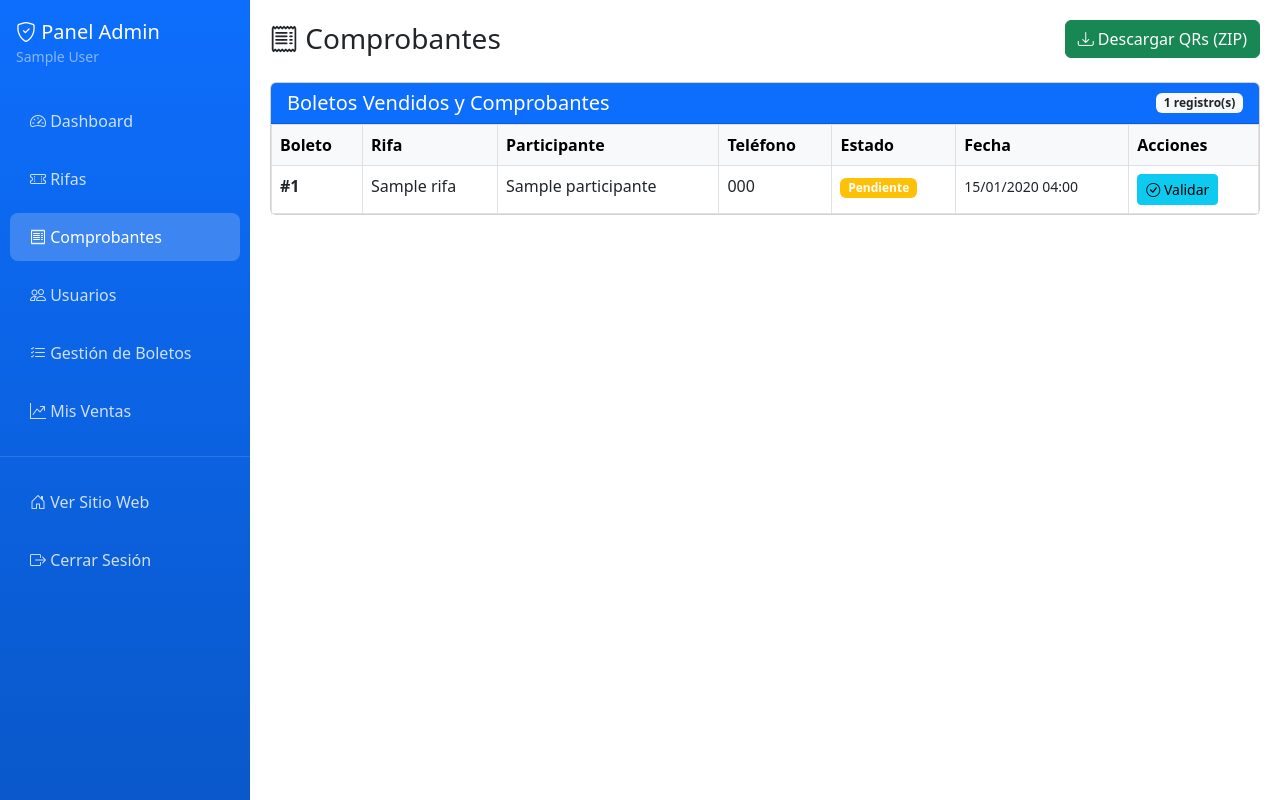
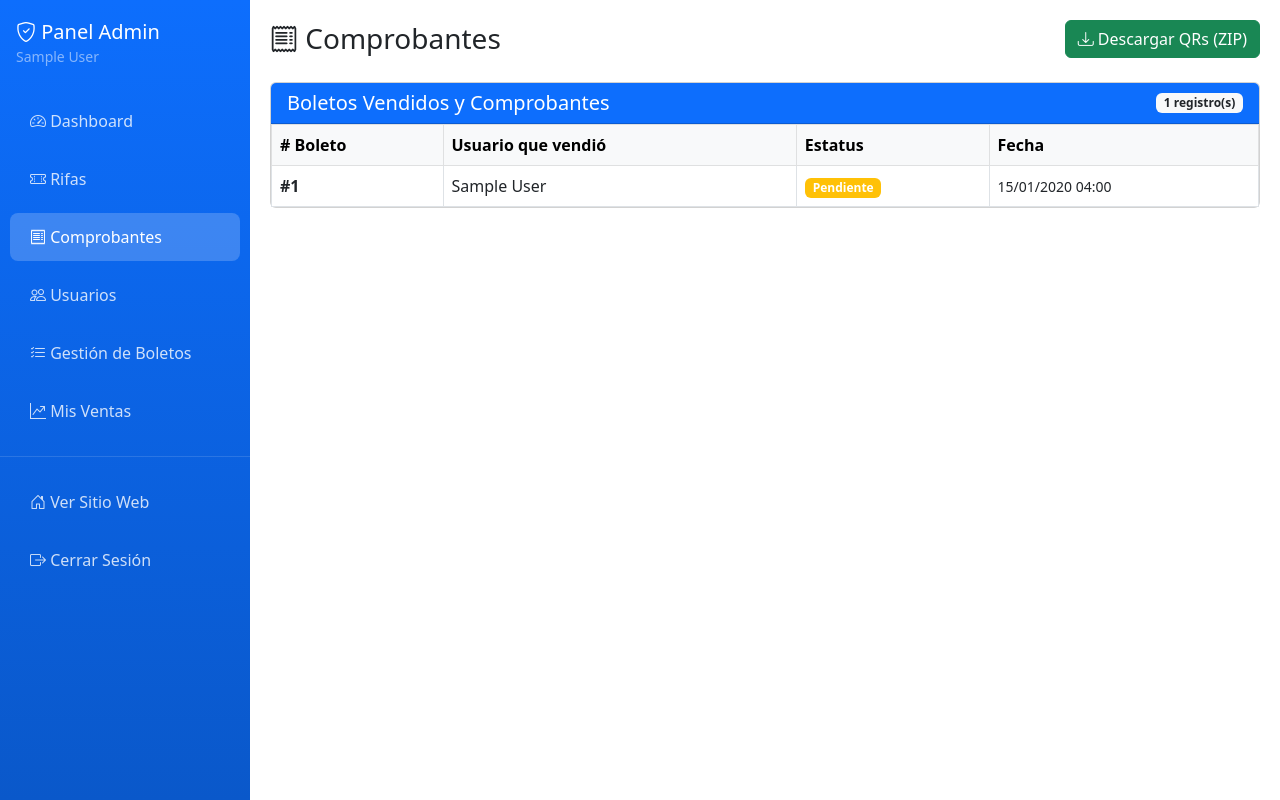
Before and after one commit to dev-erf-546/boletos, a Django app: page /admin-panel/boletos/ in a window 1280 px wide. Run offline with Django 5.2, Linux system fonts and the light colour scheme; a user stored in the database is signed in; tables that the repository leaves empty hold one stand-in row (values such as "Sample post").

Commit message:
cambio de vista de boletos

```diff
--- a/eventos/templates/rifas/admin/comprobantes_pendientes.html
+++ b/eventos/templates/rifas/admin/comprobantes_pendientes.html
@@ -21,48 +21,30 @@
             <table class="table table-hover table-bordered mb-0">
                 <thead class="table-light">
                     <tr>
-                        <th>Boleto</th>
-                        <th class="d-none d-md-table-cell">Rifa</th>
-                        <th>Participante</th>
-                        <th class="d-none d-sm-table-cell">Teléfono</th>
-                        <th>Estado</th>
-                        <th class="d-none d-lg-table-cell">Fecha</th>
-                        <th>Acciones</th>
+                        <th># Boleto</th>
+                        <th>Usuario que vendió</th>
+                        <th>Estatus</th>
+                        <th>Fecha</th>
                     </tr>
                 </thead>
                 <tbody>
                     {% for comp in comprobantes %}
                     <tr>
+                        <td><strong>#{{ comp.boleto.numero }}</strong></td>
                         <td>
-                            <strong>#{{ comp.boleto.numero }}</strong>
-                            <div class="d-md-none">
-                                <small class="text-muted">{{ comp.boleto.rifa.nombre|truncatechars:15 }}</small>
-                            </div>
+                            {% if comp.boleto.vendido_por %}
+                                {{ comp.boleto.vendido_por.get_full_name|default:comp.boleto.vendido_por.username }}
+                            {% else %}
+                                <span class="text-muted">—</span>
+                            {% endif %}
                         </td>
-                        <td class="d-none d-md-table-cell">{{ comp.boleto.rifa.nombre|truncatechars:20 }}</td>
-                        <td>
-                            {{ comp.boleto.participante.nombre_completo }}
-                            <div class="d-sm-none">
-                                <small class="text-muted">{{ comp.boleto.participante.telefono }}</small>
-                            </div>
-                        </td>
-                        <td class="d-none d-sm-table-cell">{{ comp.boleto.participante.telefono }}</td>
                         <td>
                             <span class="badge {% if comp.estado == 'A' %}bg-success{% elif comp.estado == 'R' %}bg-danger{% else %}bg-warning{% endif %}">
                                 {{ comp.get_estado_display }}
                             </span>
                         </td>
-                        <td class="d-none d-lg-table-cell">
+                        <td>
                             <small>{{ comp.fecha_subida|date:"d/m/Y H:i" }}</small>
-                        </td>
-                        <td>
-                            {% if comp.estado == 'P' %}
-                            <a href="{% url 'rifas:validar_comprobante' comp.id %}" class="btn btn-sm btn-info">
-                                <i class="bi bi-check-circle"></i><span class="d-none d-md-inline"> Validar</span>
-                            </a>
-                            {% else %}
-                            <span class="badge bg-secondary">Validado</span>
-                            {% endif %}
                         </td>
                     </tr>
                     {% endfor %}
--- a/eventos/views.py
+++ b/eventos/views.py
@@ -301,14 +301,12 @@ class ComprobantesPendientesView(StaffRequiredMixin, ListView):
     paginate_by = 20  # Opcional: añade paginación
 
     def get_queryset(self):
-        # Filtra comprobantes de boletos VENDIDOS (estado 'V')
         return ComprobantePago.objects.filter(
-            Q(boleto__estado='V') | Q(estado='P')  # Boletos vendidos O comprobantes pendientes
+            Q(boleto__estado='V') | Q(estado='P')
         ).select_related(
             'boleto',
-            'boleto__participante',
-            'boleto__rifa'  # Nuevo: para mostrar info de la rifa
-        ).order_by('-fecha_subida')  # Ordena por fecha descendente
+            'boleto__vendido_por',
+        ).order_by('-fecha_subida')
 
 
 class ValidarComprobanteView(StaffRequiredMixin, UpdateView):
```
